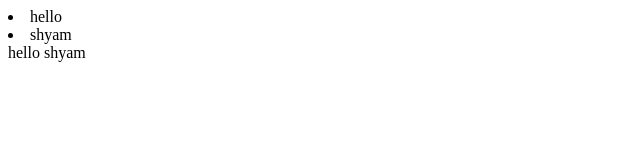
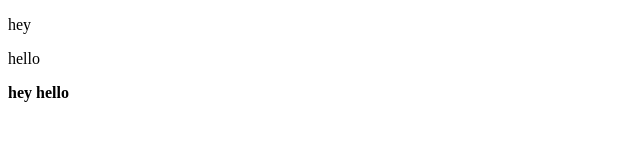
Before and after one commit to CHINTHAPALLY-SHYAM/jfs21, a plain HTML site: page blocklineandinline.html in a window 1280 px wide. Shown: the whole page, without its empty margins (0-640 px from the left). Drawn offline with Linux system fonts and the light colour scheme.

Commit message:
elementstype

```diff
--- a/blocklineandinline.html
+++ b/blocklineandinline.html
@@ -6,12 +6,12 @@
     <title>Document</title>
 </head>
 <body>
-    <!--blocklevel-->
-    <li>hello</li>
-    <li>shyam</li>
-    <!--inline-->
-    <a>hello</a>
-    <a>shyam</a>
+   <!--blocklevel-->
+   <p>hey</p>
+   <p>hello</p>
+   <!--inline-->
+   <b>hey</b>
+   <b>hello</b>
 
 </body>
 </html>
```
Also changed, not shown: index.html (+1 -2 lines).
